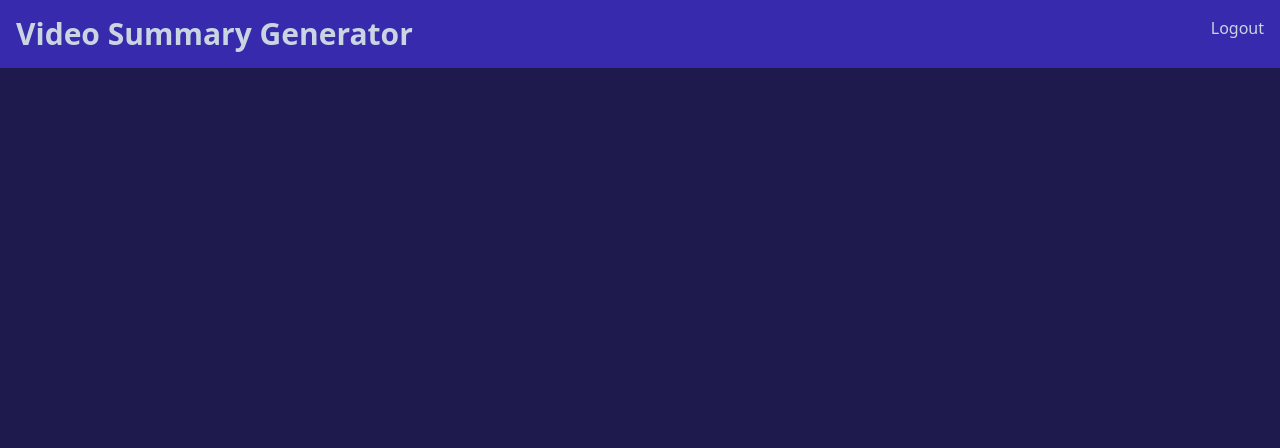
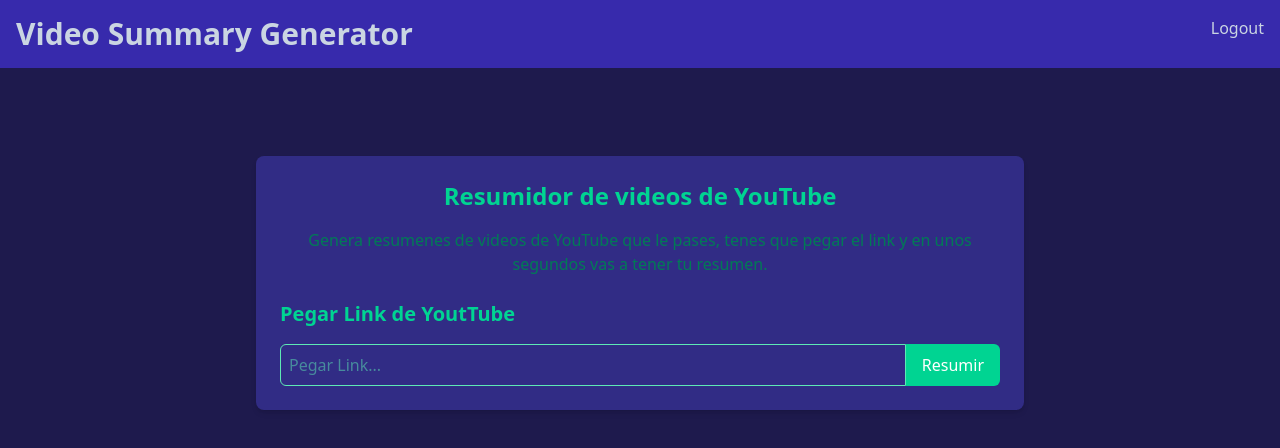
Before and after one commit to agcorreas/video-summary, a React (Vite) app in the folder vid_summ/: page / in a window 1280 px wide. Shown: the top 448 px of the page. Built offline with nearby package versions, Linux system fonts and the light colour scheme.

Commit message:
Agrego intro block y link box

```diff
--- a/vid_summ/src/App.jsx
+++ b/vid_summ/src/App.jsx
@@ -1,12 +1,23 @@
 import { useState } from "react";
 import "./App.css";
 import NavBar from "./components/navBar";
+import IntroBlock from "./components/introBlock";
+import LinkBox from "./components/linkBox";
 
 export default App;
 function App() {
   return (
     <>
       <NavBar></NavBar>
+      <br></br>
+      <br></br>
+      <div className="flex-grow container mx-auto mt-10 px-4 sm:px-0">
+        <div className="max-w-3xl mx-auto bg-indigo-900 p-6 rounded-lg shadow-md transition-transform transform hover:scale-105 flex flex-col">
+          <IntroBlock></IntroBlock>
+          <br></br>
+          <LinkBox></LinkBox>
+        </div>
+      </div>
     </>
   );
 }
--- /dev/null
+++ b/vid_summ/src/components/introBlock.jsx
@@ -0,0 +1,15 @@
+function IntroBlock() {
+  return (
+    <div className="text-center ">
+      <h2 className="text-2xl font-semibold mb-4 text-emerald-400">
+        Resumidor de videos de YouTube
+      </h2>
+      <p className="text-emerald-700 ">
+        Genera resumenes de videos de YouTube que le pases, tenes que pegar el
+        link y en unos segundos vas a tener tu resumen.
+      </p>
+    </div>
+  );
+}
+
+export default IntroBlock;
--- /dev/null
+++ b/vid_summ/src/components/linkBox.jsx
@@ -0,0 +1,25 @@
+function LinkBox() {
+  return (
+    <div>
+      <h2 className="text-xl mb-4 font-semibold text-emerald-400">
+        Pegar Link de YoutTube
+      </h2>
+      <div className="flex">
+        <input
+          id="youtubeLink"
+          type="url"
+          placeholder="Pegar Link..."
+          className="flex-grow p-2 border border-emerald-300 rounded-l-md placeholder: text-emerald-300 focus:outline-none focus:ring-2 focus:ring-emerald-500"
+        ></input>
+        <button
+          id="generateBlogButton"
+          className="bg-emerald-400 text-white px-4 py-2 rounded-r-md hover:bg-emerald-500 focus:outline-none focus:ring-2 focus:ring-emerald-500"
+        >
+          Resumir
+        </button>
+      </div>
+    </div>
+  );
+}
+
+export default LinkBox;
```
